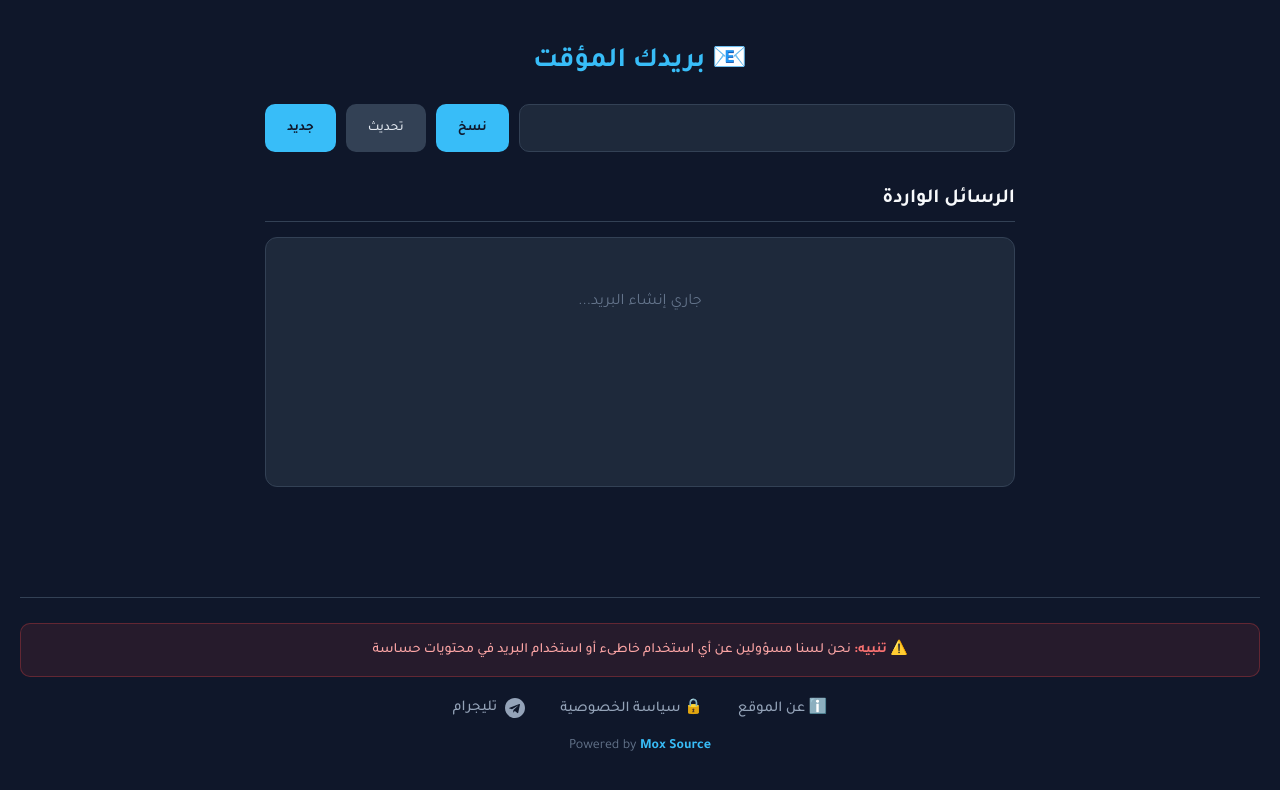
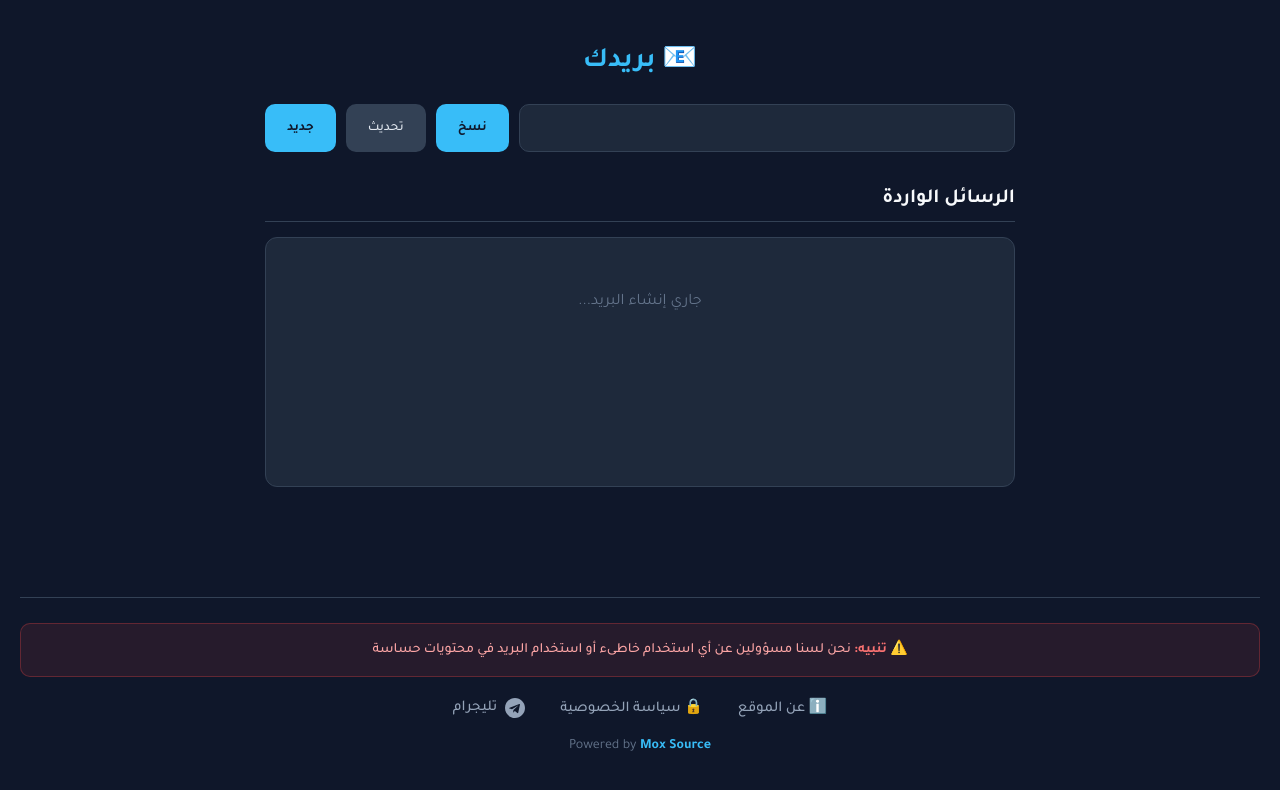
Before and after one commit to partyspray/Templ-mail, a plain HTML site: page index.html in a window 1280 px wide. Drawn offline with Linux system fonts and the light colour scheme; no server answers.

Commit message:
Update title and heading in index.html

```diff
--- a/index.html
+++ b/index.html
@@ -3,7 +3,7 @@
 <head>
 <meta charset="UTF-8">
 <meta name="viewport" content="width=device-width, initial-scale=1.0">
-<title>بريد مؤقت - Mail.tm</title>
+<title>بريدك - الرائيسية</title>
 
 <link rel="preconnect" href="https://fonts.googleapis.com">
 <link rel="preconnect" href="https://fonts.gstatic.com" crossorigin>
@@ -243,7 +243,7 @@ footer {
 </head>
 <body>
 <div class="container">
-  <h1>📧 بريدك المؤقت</h1>
+  <h1>📧 بريدك</h1>
 
   <div class="email-box">
     <input type="text" id="email" readonly>
```
